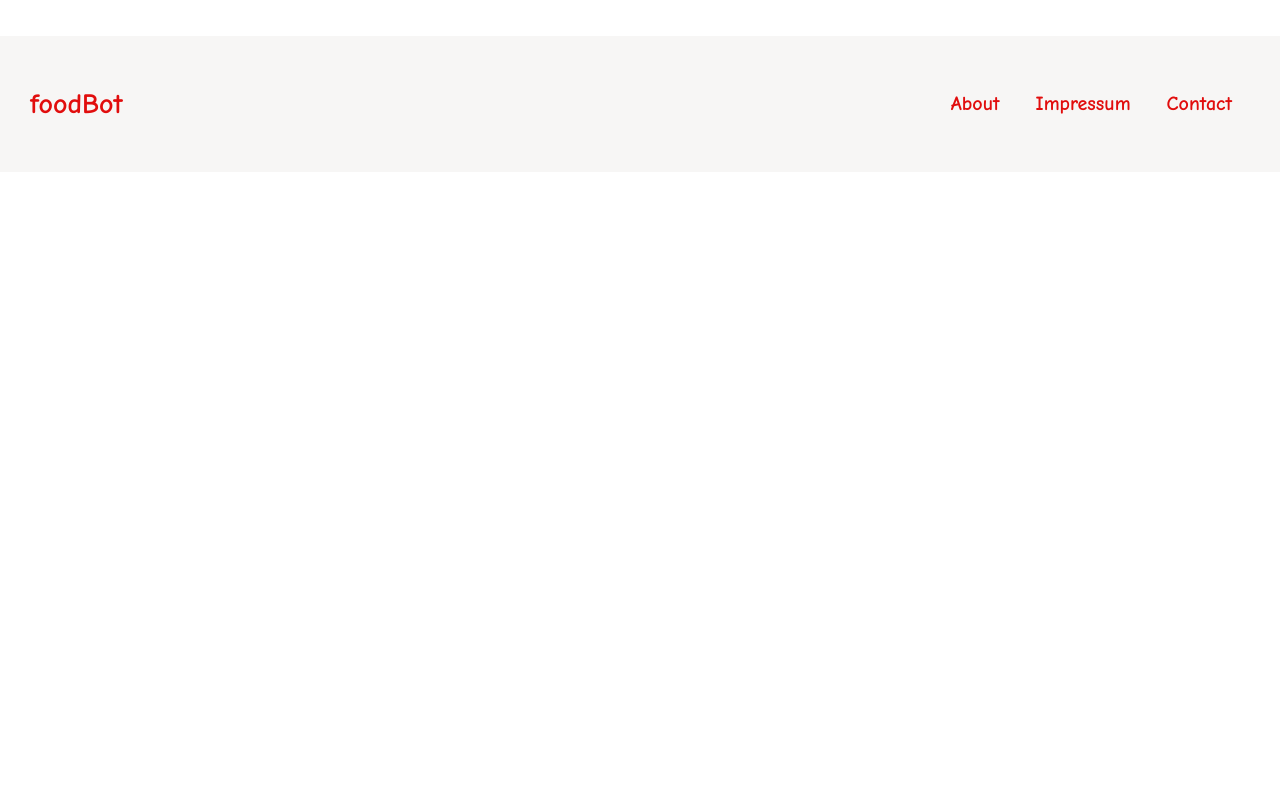
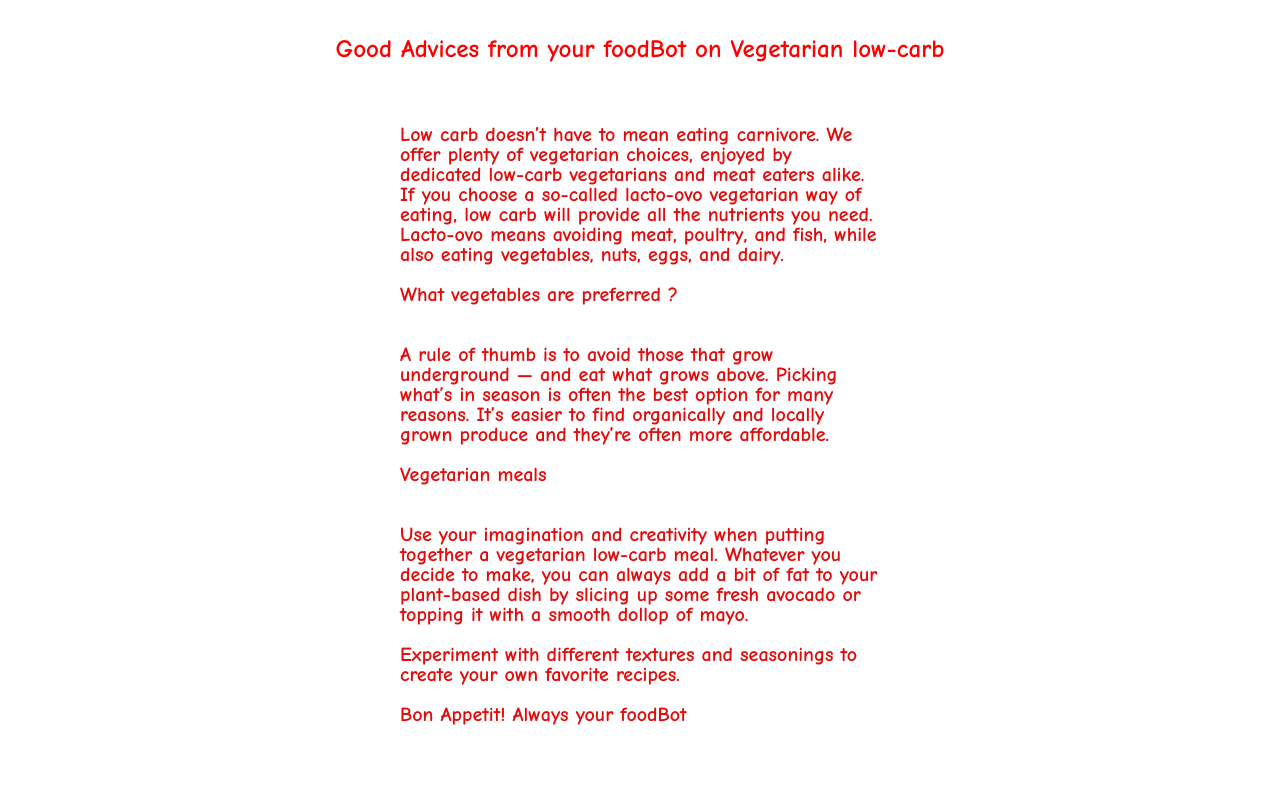
Before and after one commit to ludolfaugust/frontend-final-project-foodbot, a React (Create React App) app: page /about in a window 1280 px wide. Shown: the part 460-1260 px from the top of the page. Before the commit the page ends 800 px from the top, so only its background shows below. Built offline with nearby package versions, Linux system fonts and the light colour scheme; no server answers.

Commit message:
final changes css

```diff
--- a/src/App.js
+++ b/src/App.js
@@ -10,6 +10,7 @@ import { groupByCategory } from "./utils";
 import Results from "./components/Results";
 import BackgroundTop from "./components/BackgroundTop";
 import Footer from "./components/Footer";
+import About from "./components/About";
 
 import axios from "axios";
 
@@ -58,6 +59,9 @@ function App() {
         <Route path="/results">
           <Results />
         </Route>
+        <Route path="/about">
+          <About />
+        </Route>
       </Switch>
       <Footer>
         <Footer />
--- /dev/null
+++ b/src/components/About.css
@@ -0,0 +1,37 @@
+* {
+  box-sizing: border-box;
+  margin: 0;
+  padding: 0;
+}
+.AboutContainer {
+  display: flex;
+  justify-content: center;
+  flex-direction: column;
+  width: 100%;
+}
+
+h1 {
+  font-size: 25px;
+}
+.AboutTitle {
+  display: flex;
+  justify-content: center;
+  width: 100%;
+  padding-bottom: 8vh;
+}
+
+.AboutText {
+  display: flex;
+  justify-content: center;
+  width: 100%;
+  flex-direction: column;
+  padding-left: 50vh;
+  padding-right: 50vh;
+  font-size: 20px;
+  padding-bottom: 15vh;
+}
+.AboutImage {
+  width: auto;
+  background-image: url("../images/Veg-Only.png");
+  height: auto;
+}
--- /dev/null
+++ b/src/components/About.js
@@ -0,0 +1,46 @@
+import React from "react";
+
+import "./About.css";
+
+function About() {
+  return (
+    <div className="AboutWrapper">
+      <div className="AboutContainer">
+        <div className="AboutTitle">
+          <h1>Good Advices from your foodBot on Vegetarian low-carb</h1>
+        </div>
+        <div className="AboutText">
+          <p>
+            Low carb doesn’t have to mean eating carnivore. We offer plenty of
+            vegetarian choices, enjoyed by dedicated low-carb vegetarians and
+            meat eaters alike. If you choose a so-called lacto-ovo vegetarian
+            way of eating, low carb will provide all the nutrients you need.
+            Lacto-ovo means avoiding meat, poultry, and fish, while also eating
+            vegetables, nuts, eggs, and dairy.
+            <br /> <br />
+            <h2>What vegetables are preferred ?</h2>
+            <br /> <br />A rule of thumb is to avoid those that grow underground
+            — and eat what grows above. Picking what’s in season is often the
+            best option for many reasons. It’s easier to find organically and
+            locally grown produce and they’re often more affordable.
+            <br /> <br />
+            <h2>Vegetarian meals</h2>
+            <br /> <br />
+            Use your imagination and creativity when putting together a
+            vegetarian low-carb meal. Whatever you decide to make, you can
+            always add a bit of fat to your plant-based dish by slicing up some
+            fresh avocado or topping it with a smooth dollop of mayo.
+            <br /> <br />
+            Experiment with different textures and seasonings to create your own
+            favorite recipes.
+            <br /> <br />
+            <h2>Bon Appetit! Always your foodBot</h2>
+          </p>
+        </div>
+        <div className="AboutImage"></div>
+      </div>
+    </div>
+  );
+}
+
+export default About;
--- a/src/components/IngredientList.css
+++ b/src/components/IngredientList.css
@@ -12,7 +12,7 @@ body {
   display: flex;
   justify-content: center;
   font-size: 25px;
-  padding-bottom: 3vh;
+  padding-bottom: 5vh;
   width: 70%;
 }
 
@@ -23,7 +23,6 @@ body {
   height: auto;
   padding-left: 20%;
   /* padding-right: 30vh; */
-  padding-bottom: 5vh;
   background: #fff;
 }
 
@@ -83,14 +82,15 @@ body {
   display: flex;
   width: 100%;
   justify-content: center;
+  padding-bottom: 3vh;
 }
 .IngredientListSearchButton {
-  background-color: #f7f6f5;
+  background-color: #e10d0d;
   margin: 3px;
   border: none;
   padding: 10px;
   font-size: 25px;
-  color: #e10d0d;
+  color: #f7f6f5;
   font-weight: bold;
   cursor: pointer;
   border-radius: 30px;
--- a/src/components/Navbar.js
+++ b/src/components/Navbar.js
@@ -14,7 +14,7 @@ function Navbar() {
       <div className="NavRight">
         <ul>
           <NavLink className="NavLink" to="/">
-            Ingredients
+            Choose your Ingredients
           </NavLink>
           {/* <NavLink className="NavLink" to="/recipes">
             Recipes
--- a/src/components/Recipes.css
+++ b/src/components/Recipes.css
@@ -34,3 +34,9 @@ h1 {
   font-family: "Comic Neue", cursive;
   color: red;
 }
+
+.IngredientContainer {
+  display: flex;
+  justify-content: flex-start;
+  padding-top: 5vh;
+}
--- a/src/components/Recipes.js
+++ b/src/components/Recipes.js
@@ -27,17 +27,26 @@ function Recipes() {
           <div className="SelectedRecipeTitle"></div>
           <div>
             <h1>{recipe.name}</h1>
+
             <p>
+              <b />
               {recipe.ingredients?.map((ingredient) => (
                 <div>
-                  <p>
-                    {ingredient?.quantity}
-                    {ingredient?.ingredient?.unit}
-                  </p>
-                  <p>{ingredient?.ingredient?.name}</p>
+                  <b />
+                  <div className="IngredientContainer">
+                    <div className="IngredientQuantity">
+                      <p>{ingredient?.quantity} </p>
+                    </div>
+                    <div className="IngredientUnit">
+                      {ingredient?.ingredient?.unit}
+                    </div>
+                    <p>of</p>
+                    <p>{ingredient?.ingredient?.name}</p>
+                  </div>
                 </div>
               ))}
             </p>
+            <br />
             <p>{recipe.description}</p>
           </div>
         </div>
--- a/src/components/Results.css
+++ b/src/components/Results.css
@@ -1,15 +1,15 @@
 .ResultsRecipeContainer {
   display: grid;
   grid-template-columns: repeat(2, 1fr);
-  justify-content: space-around;
-  max-width: 80%;
+  justify-content: center;
+  max-width: 50%;
   margin: 2em auto;
   padding: 0 20px;
   gap: 0.5rem;
   border-radius: 30px;
 }
 .ResultsRecipeTitle h1 {
-  max-width: 60%;
+  max-width: 100%;
   display: flex;
   text-align: center;
   align-items: center;
@@ -17,6 +17,12 @@
   justify-content: center;
 }
 
-.ResultsRecipeImage img:hover {
+.ResultsRecipeImage {
+  display: flex;
+  justify-content: center;
+  flex-direction: column;
+}
+
+img:hover {
   opacity: 0.4;
 }
```
Also changed, not shown: src/images/Veg-Only.png (added).
